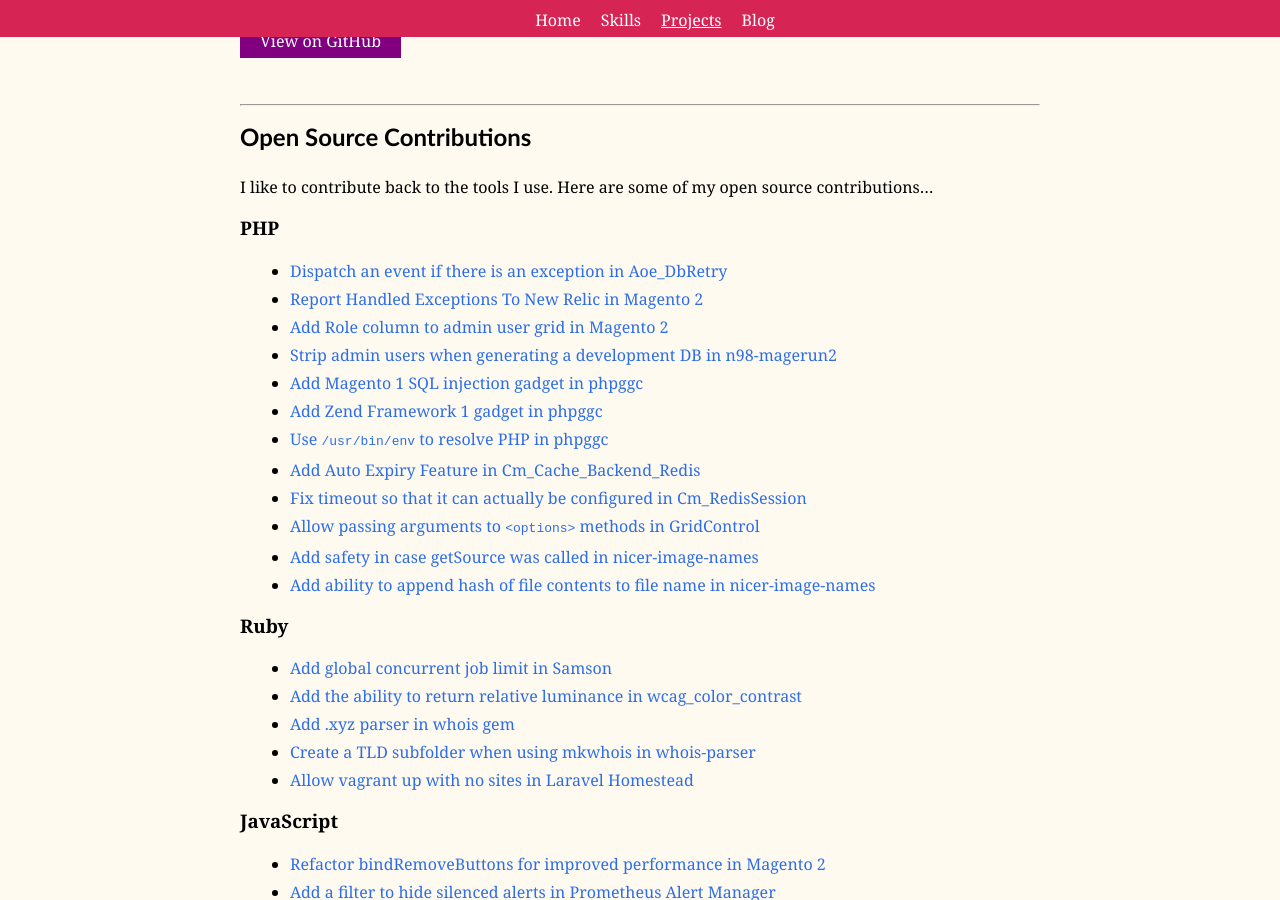
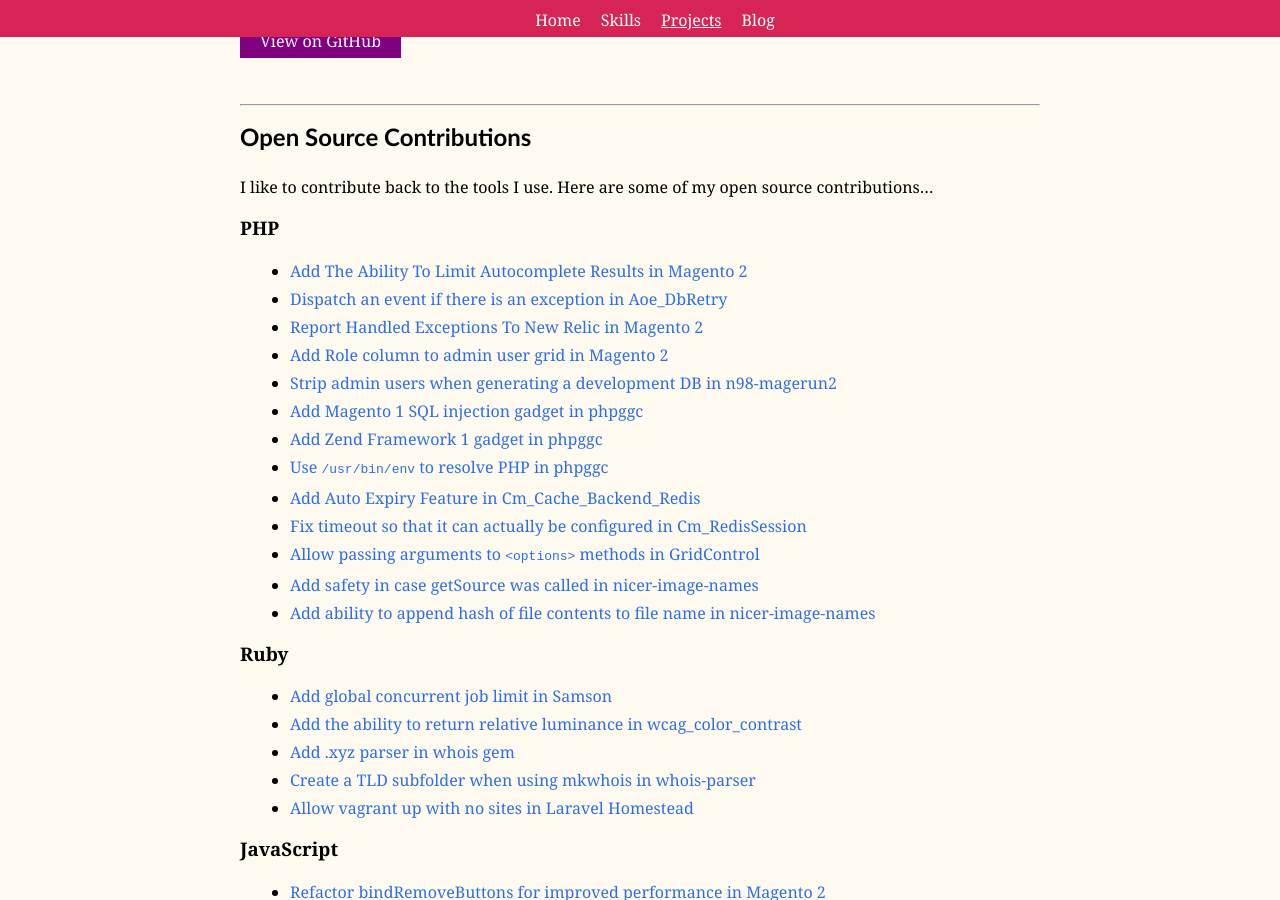
Before and after one commit to mpchadwick/mpchadwick.github.io, a Jekyll site: the page built from projects.md, in a window 1280 px wide and 900 px high, scrolled down 3075 px. Built offline with Jekyll 4.4.1, drawn with Linux system fonts in a browser that asks for light colours.

Commit message:
Add M2 GH #11572

```diff
--- a/_data/open_source_contributions.yml
+++ b/_data/open_source_contributions.yml
@@ -1,3 +1,8 @@
+- project: Magento 2
+  title: Add The Ability To Limit Autocomplete Results
+  link: https://github.com/magento/magento2/pull/11572
+  type: PHP
+
 - project: Aoe_DbRetry
   title: Dispatch an event if there is an exception
   link: https://github.com/AOEpeople/Aoe_DbRetry/pull/5
```
